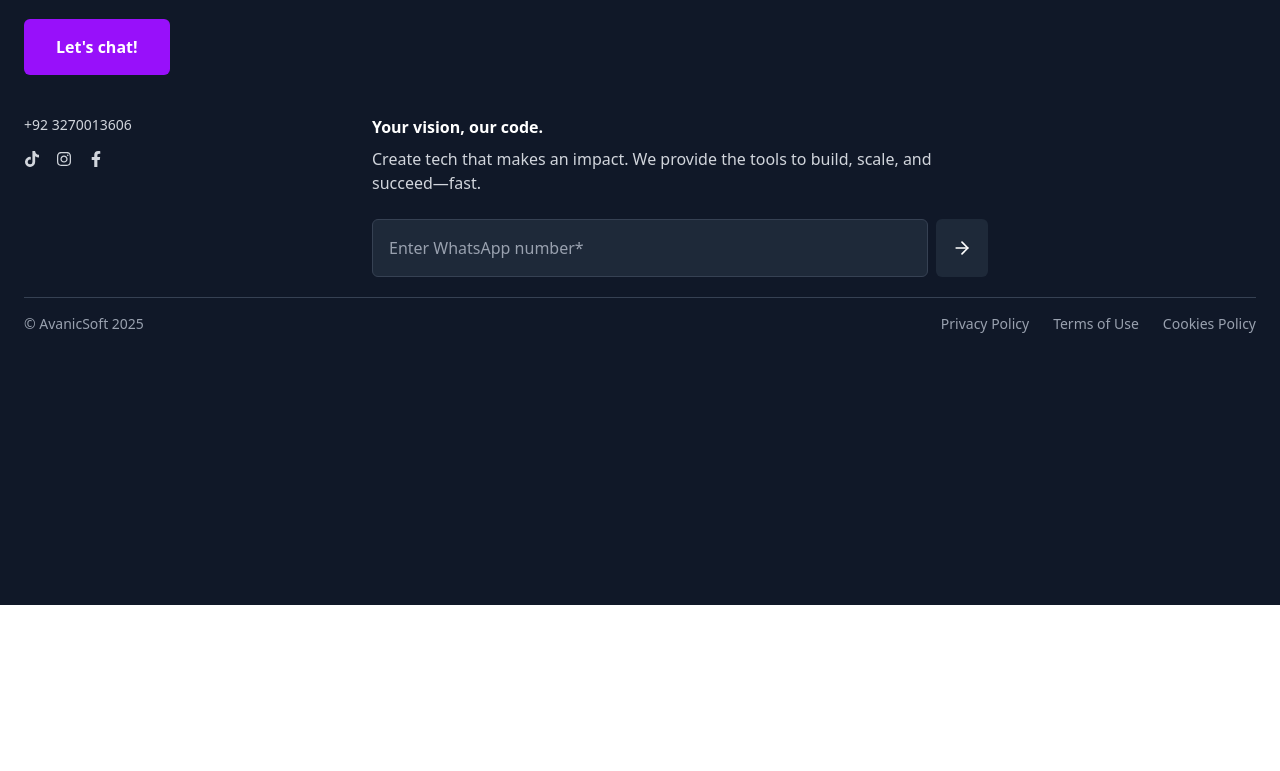
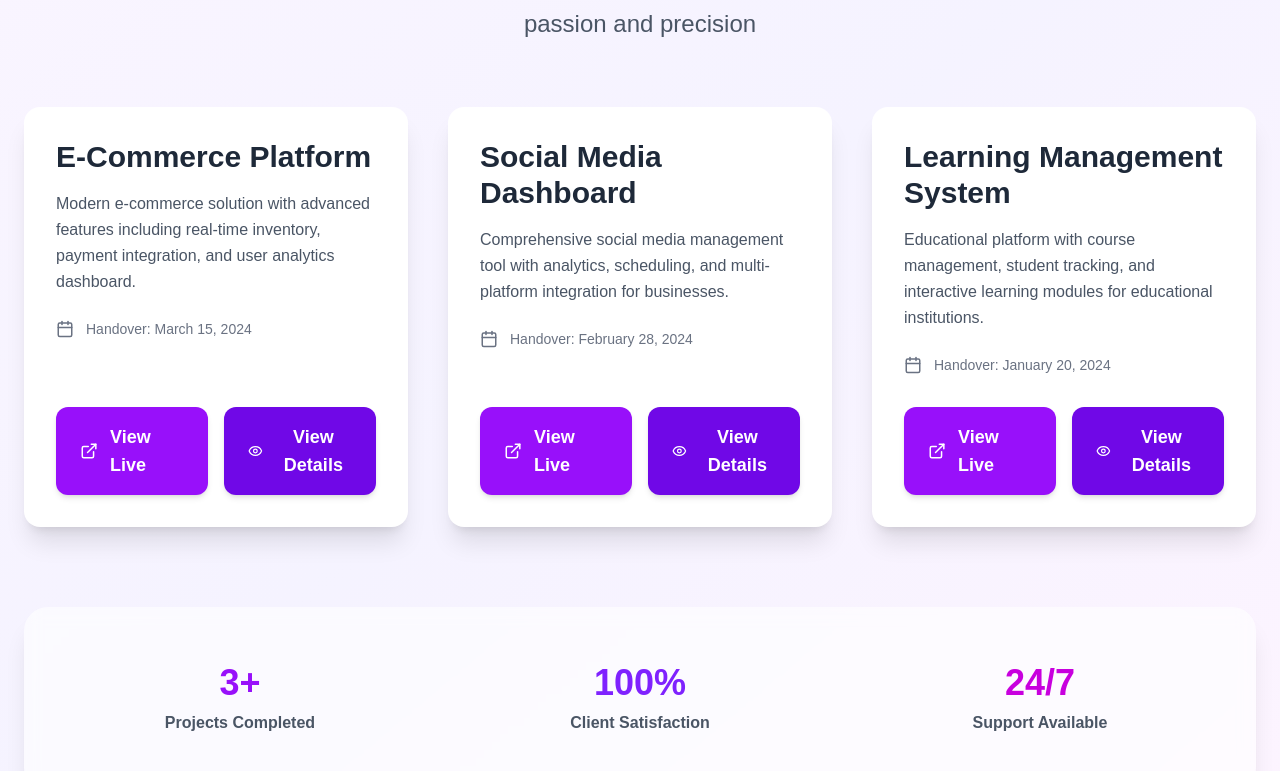
Before and after one commit to AvanicSoft/AvanicSoft-own-page, a React (Vite) app in the folder client/: page /work in a window 1280 px wide. Shown: the part 1019-1790 px from the top of the page. Before the commit the page ends 1624 px from the top, so only its background shows below. Built offline with nearby package versions, Linux system fonts and the light colour scheme; no server answers; a web font is replaced by a local one.

Commit message:
work updated on routes

```diff
--- a/client/src/pages/Work.jsx
+++ b/client/src/pages/Work.jsx
@@ -1,7 +1,219 @@
-export default function work(){
-    return(
-        <>
-        <p>this this work page</p>
-        </>
-    )
-}
+import React, { useState, useEffect } from 'react';
+import { ExternalLink, Calendar, Eye } from 'lucide-react';
+
+const WorkDisplayPage = () => {
+  const [projects, setProjects] = useState([
+    {
+      id: 1,
+      title: "E-Commerce Platform",
+      description: "Modern e-commerce solution with advanced features including real-time inventory, payment integration, and user analytics dashboard.",
+      handoverDate: "2024-03-15",
+      websiteLink: "https://example-ecommerce.com",
+      backgroundMedia: "https://images.unsplash.com/photo-1556742049-0cfed4f6a45d?w=600&h=400&fit=crop&q=80",
+      mediaType: "image"
+    },
+    {
+      id: 2,
+      title: "Social Media Dashboard",
+      description: "Comprehensive social media management tool with analytics, scheduling, and multi-platform integration for businesses.",
+      handoverDate: "2024-02-28",
+      websiteLink: "https://example-dashboard.com",
+      backgroundMedia: "https://images.unsplash.com/photo-1611224923853-80b023f02d71?w=600&h=400&fit=crop&q=80",
+      mediaType: "image"
+    },
+    {
+      id: 3,
+      title: "Learning Management System",
+      description: "Educational platform with course management, student tracking, and interactive learning modules for educational institutions.",
+      handoverDate: "2024-01-20",
+      websiteLink: "https://example-lms.com",
+      backgroundMedia: "https://images.unsplash.com/photo-1501504905252-473c47e087f8?w=600&h=400&fit=crop&q=80",
+      mediaType: "image"
+    }
+  ]);
+
+  useEffect(() => {
+    const fetchProjects = async () => {
+      try {
+        // backend fetch here
+      } catch (error) {
+        console.error('Error fetching projects:', error);
+      }
+    };
+    // fetchProjects();
+  }, []);
+
+  const ProjectCard = ({ project }) => {
+    const [isHovered, setIsHovered] = useState(false);
+
+    return (
+      <div
+        className="relative group bg-white rounded-2xl shadow-xl overflow-hidden transform transition-all duration-700 hover:scale-105 hover:shadow-2xl cursor-pointer"
+        onMouseEnter={() => setIsHovered(true)}
+        onMouseLeave={() => setIsHovered(false)}
+      >
+        {/* Background */}
+        <div className="absolute inset-0 overflow-hidden">
+          {project.mediaType === 'video' ? (
+            <video
+              className={`w-full h-full object-cover transition-all duration-700 ${
+                isHovered ? 'opacity-40 scale-110' : 'opacity-0'
+              }`}
+              autoPlay={isHovered}
+              muted
+              loop
+              playsInline
+            >
+              <source src={project.backgroundMedia} type="video/mp4" />
+            </video>
+          ) : (
+            <img
+              src={project.backgroundMedia}
+              alt={project.title}
+              className={`w-full h-full object-cover transition-all duration-700 ${
+                isHovered ? 'opacity-40 scale-110' : 'opacity-0'
+              }`}
+            />
+          )}
+          <div
+            className={`absolute inset-0 bg-gradient-to-t from-black/90 via-black/30 to-transparent transition-opacity duration-700 ${
+              isHovered ? 'opacity-100' : 'opacity-0'
+            }`}
+          />
+        </div>
+
+        {/* Content */}
+        <div className="relative z-10 p-8 h-full flex flex-col justify-between min-h-96">
+          <div className="flex-grow">
+            <h3
+              className={`text-3xl font-bold mb-4 transition-all duration-500 ${
+                isHovered ? 'text-white transform -translate-y-2' : 'text-gray-800'
+              }`}
+            >
+              {project.title}
+            </h3>
+
+            <p
+              className={`text-base mb-6 leading-relaxed transition-all duration-500 ${
+                isHovered ? 'text-gray-200 transform -translate-y-2' : 'text-gray-600'
+              }`}
+            >
+              {project.description}
+            </p>
+
+            <div
+              className={`flex items-center text-sm mb-8 transition-all duration-500 ${
+                isHovered ? 'text-gray-300 transform -translate-y-2' : 'text-gray-500'
+              }`}
+            >
+              <Calendar size={18} className="mr-3" />
+              <span className="font-medium">
+                Handover:{' '}
+                {new Date(project.handoverDate).toLocaleDateString('en-US', {
+                  year: 'numeric',
+                  month: 'long',
+                  day: 'numeric'
+                })}
+              </span>
+            </div>
+          </div>
+
+          {/* Buttons */}
+          <div
+            className={`flex space-x-4 transition-all duration-500 ${
+              isHovered ? 'transform -translate-y-2' : ''
+            }`}
+          >
+            <a
+              href={project.websiteLink}
+              target="_blank"
+              rel="noopener noreferrer"
+              className={`flex-1 flex items-center justify-center px-6 py-4 rounded-xl font-bold text-lg transition-all duration-500 transform hover:scale-110 ${
+                isHovered
+                  ? 'bg-white text-gray-800 hover:bg-gray-100 shadow-lg'
+                  : 'bg-purple-600 text-white hover:bg-purple-700 shadow-md'
+              }`}
+              onClick={(e) => e.stopPropagation()}
+            >
+              <ExternalLink size={20} className="mr-3" />
+              View Live
+            </a>
+            <button
+              className={`flex-1 flex items-center justify-center px-6 py-4 rounded-xl font-bold text-lg transition-all duration-500 transform hover:scale-110 ${
+                isHovered
+                  ? 'bg-gray-800/90 text-white hover:bg-gray-700 shadow-lg'
+                  : 'bg-violet-700 text-white hover:bg-violet-800 shadow-md'
+              }`}
+              onClick={(e) => e.stopPropagation()}
+            >
+              <Eye size={20} className="mr-3" />
+              View Details
+            </button>
+          </div>
+        </div>
+
+        {/* Border */}
+        <div
+          className={`absolute inset-0 border-4 border-purple-500 rounded-2xl transition-all duration-500 ${
+            isHovered ? 'opacity-100' : 'opacity-0'
+          }`}
+        />
+      </div>
+    );
+  };
+
+  return (
+    <div className="min-h-screen bg-gradient-to-br from-purple-50 via-violet-50 to-fuchsia-50 py-16 px-6">
+      <div className="max-w-8xl mx-auto">
+        {/* Header */}
+        <div className="text-center mb-16">
+          <div className="inline-block">
+            <h1 className="text-6xl font-black text-transparent bg-clip-text bg-gradient-to-r from-purple-600 via-violet-600 to-fuchsia-600 mb-6">
+              Our Work Hall of Fame
+            </h1>
+            <div className="h-1 w-32 bg-gradient-to-r from-purple-500 to-fuchsia-500 mx-auto rounded-full"></div>
+          </div>
+          <p className="text-2xl text-gray-600 max-w-3xl mx-auto mt-8 leading-relaxed">
+            Explore our latest projects and professional achievements crafted with passion and precision
+          </p>
+        </div>
+
+        {/* Projects */}
+        <div className="grid grid-cols-1 lg:grid-cols-2 xl:grid-cols-3 gap-10">
+          {projects.map((project) => (
+            <ProjectCard key={project.id} project={project} />
+          ))}
+        </div>
+
+        {/* Empty values*/}
+        {projects.length === 0 && (
+          <div className="text-center py-32">
+            <div className="text-8xl mb-8">🎨</div>
+            <h3 className="text-3xl font-bold text-gray-600 mb-4">No Projects to Display</h3>
+            <p className="text-xl text-gray-500">Check back soon for amazing new projects!</p>
+          </div>
+        )}
+
+        {/* Stats */}
+        <div className="mt-20 bg-white/60 backdrop-blur-sm rounded-3xl p-8 shadow-xl">
+          <div className="grid grid-cols-1 md:grid-cols-3 gap-8 text-center">
+            <div className="p-6">
+              <div className="text-4xl font-black text-purple-600 mb-2">{projects.length}+</div>
+              <div className="text-gray-600 font-semibold">Projects Completed</div>
+            </div>
+            <div className="p-6">
+              <div className="text-4xl font-black text-violet-600 mb-2">100%</div>
+              <div className="text-gray-600 font-semibold">Client Satisfaction</div>
+            </div>
+            <div className="p-6">
+              <div className="text-4xl font-black text-fuchsia-600 mb-2">24/7</div>
+              <div className="text-gray-600 font-semibold">Support Available</div>
+            </div>
+          </div>
+        </div>
+      </div>
+    </div>
+  );
+};
+
+export default WorkDisplayPage;
```
